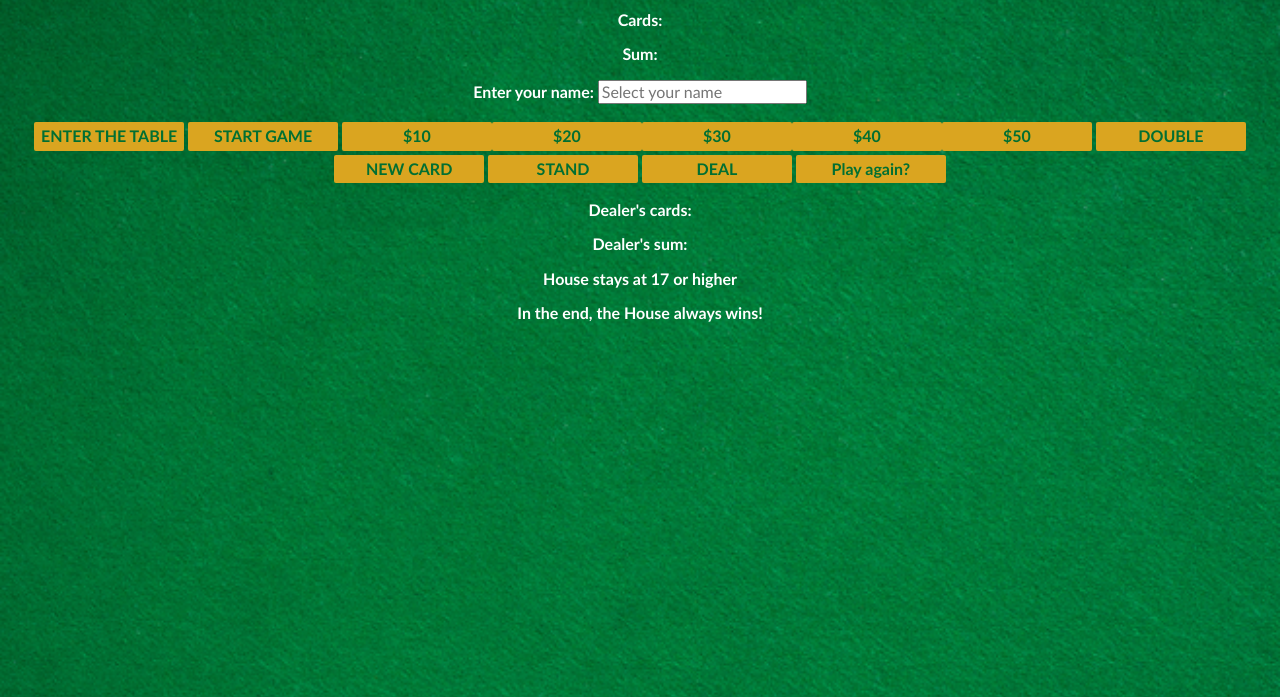
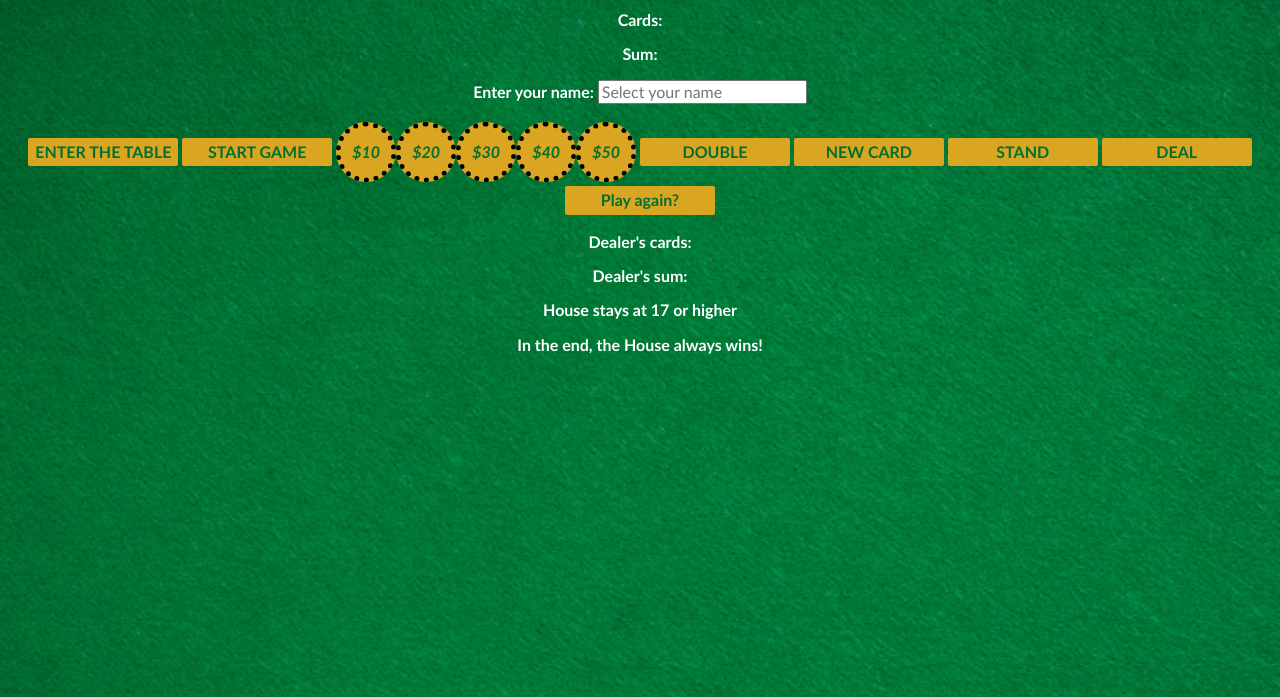
Before and after one commit to ManariaFI/Mana-s-Blackjack, a website built with Vite: page index.html in a window 1280 px wide. Shown: the part 103-800 px from the top of the page. Built offline with nearby package versions, Linux system fonts and the light colour scheme.

Commit message:
Update index.css
Hotfix visual update for chip buttons

```diff
--- a/index.css
+++ b/index.css
@@ -1,5 +1,6 @@
 body {
-    font-family: 'Trebuchet MS', 'Lucida Sans Unicode', 'Lucida Grande', Arial, sans-serif;
+    font-family: "Trebuchet MS", "Lucida Sans Unicode", "Lucida Grande", Arial,
+        sans-serif;
     background-image: url("images/table.png");
     background-size: cover;
     font-weight: bold;
@@ -27,3 +28,11 @@ button {
     margin-bottom: 2px;
     margin-top: 2px;
 }
+.bet {
+    border-radius: 60px;
+    width: 60px;
+    height: 60px;
+    padding: 2px;
+    font-style: italic;
+    border: dotted black 5px;
+}
```
